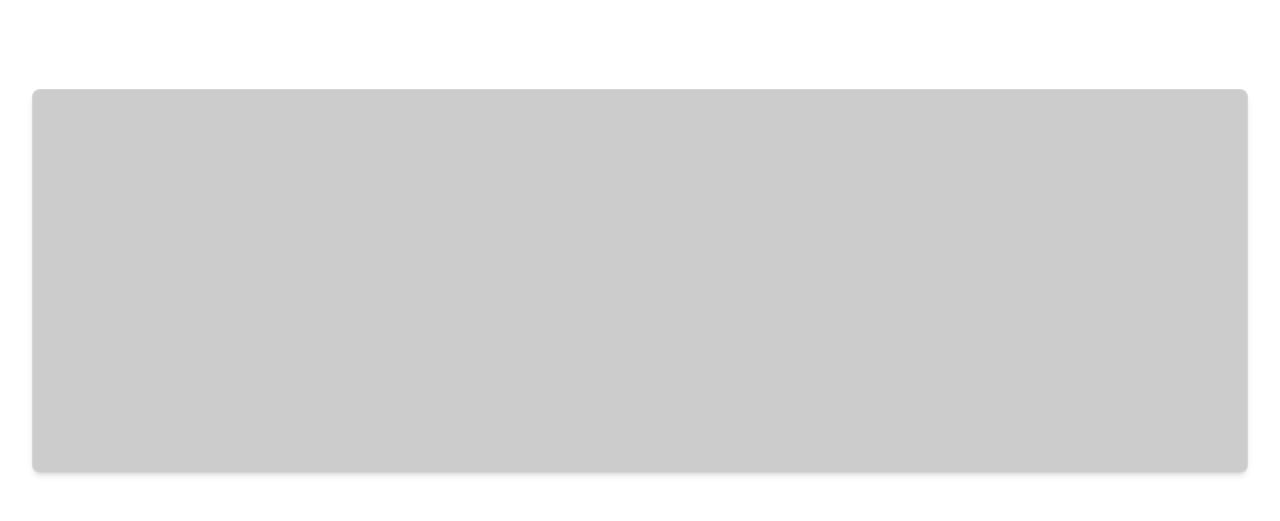
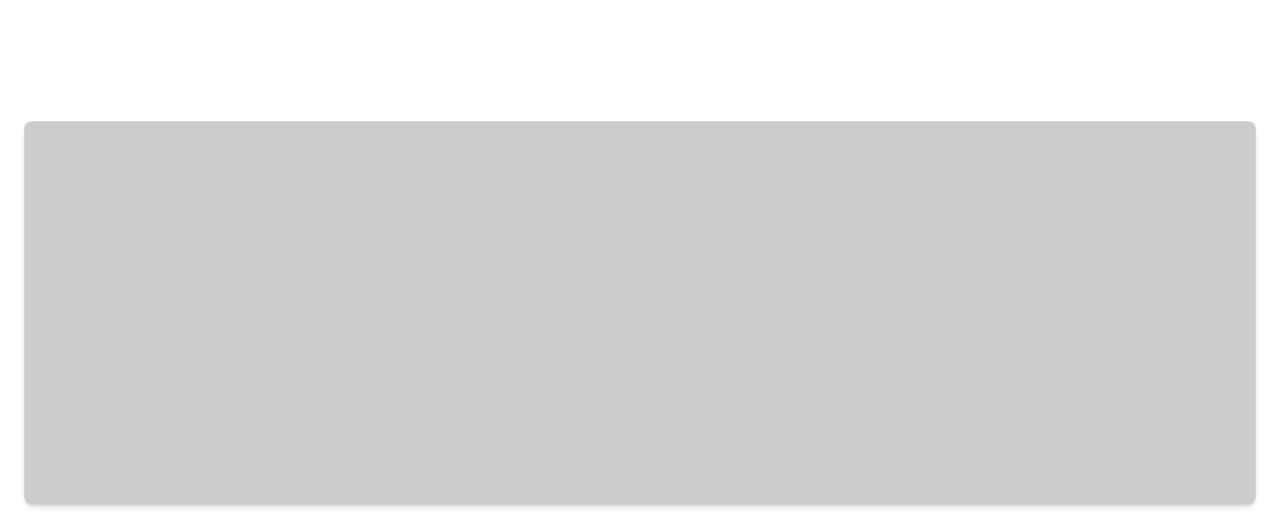
Before and after one commit to TheoIsDumb/launch2, a plain HTML site: page index.html in a window 1280 px wide. Shown: the part 279-800 px from the top of the page. Drawn offline with Linux system fonts and the light colour scheme.

Commit message:
fixed/flex; changed text-stroke from 1px to 0.2px

```diff
--- a/index.html
+++ b/index.html
@@ -10,25 +10,27 @@
 </head>
 
 <body class="text-white">
-    <div class="fixed top-1/2 left-1/2 -translate-x-1/2 -translate-y-1/2 flex flex-col">
-        <span class="date font-[nokia-italic]">hello</span>
+    <div class="items fixed bottom-4 w-[calc(100dvw-3rem)] left-1/2 -translate-x-1/2
+    flex flex-col gap-2 items-center">
+        <div class="time-and-stuff w-fit flex flex-col">
+            <span class="date font-[nokia-italic]"></span>
 
-        <span class="india font-['nokia-outline-italic'] text-7xl">
-            00:00:00
-        </span>
+            <span class="india font-['nokia-outline-italic'] text-7xl">
+                00:00:00
+            </span>
 
-        <span class="year font-[nokia-italic] ml-auto mt-[-10px]">hello</span>
+            <span class="year font-[nokia-italic] ml-auto mt-[-10px]">hello</span>
+        </div>
+
+        <div class="appsContainer bg-black/20 rounded-lg w-full shadow-md border border-white/20
+        h-96 overflow-auto p-4 flex flex-col items-start font-['nokia-italic']"></div>
     </div>
-
-    <div class="appsContainer bg-black/20 rounded-lg shadow-md border border-white/20
-    fixed bottom-12 left-1/2 -translate-x-1/2 h-96 w-[calc(100dvw-4rem)] overflow-auto
-    p-4 flex flex-col items-start font-['nokia-italic']"></div>
 
     <template id="itemTemplate">
         <div class="app-list-item w-full flex justify-between items-center even:bg-white/20 rounded px-2">
             <div class="img-label flex gap-2 items-center">
                 <img src="" alt="" class="size-10">
-                <span class="label leading-none"></span>
+                <span class="label text-base leading-none"></span>
             </div>
 
             <button class="appinfo">
--- a/style.css
+++ b/style.css
@@ -9,5 +9,5 @@
 }
 
 span.india {
-    -webkit-text-stroke: 1px white;
+    -webkit-text-stroke: 0.2px white;
 }
```
Also changed, not shown: output.css.
